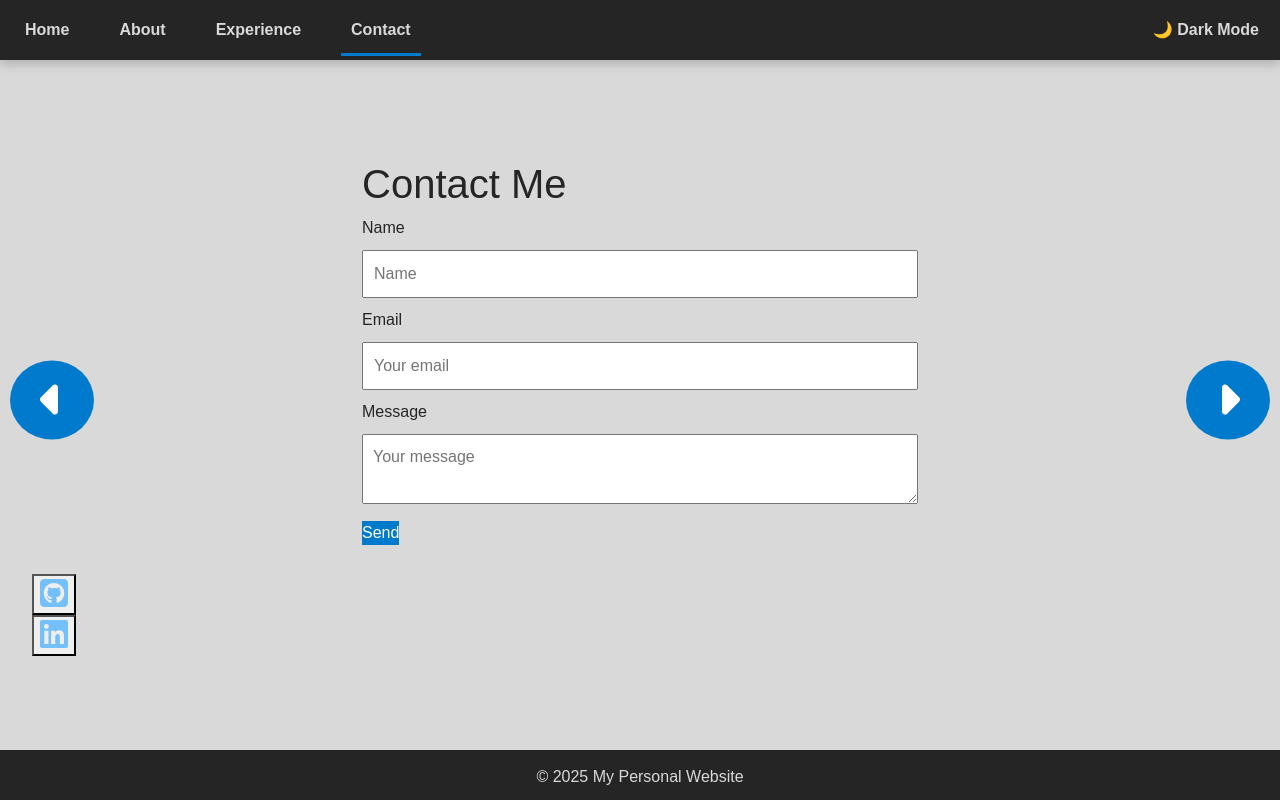
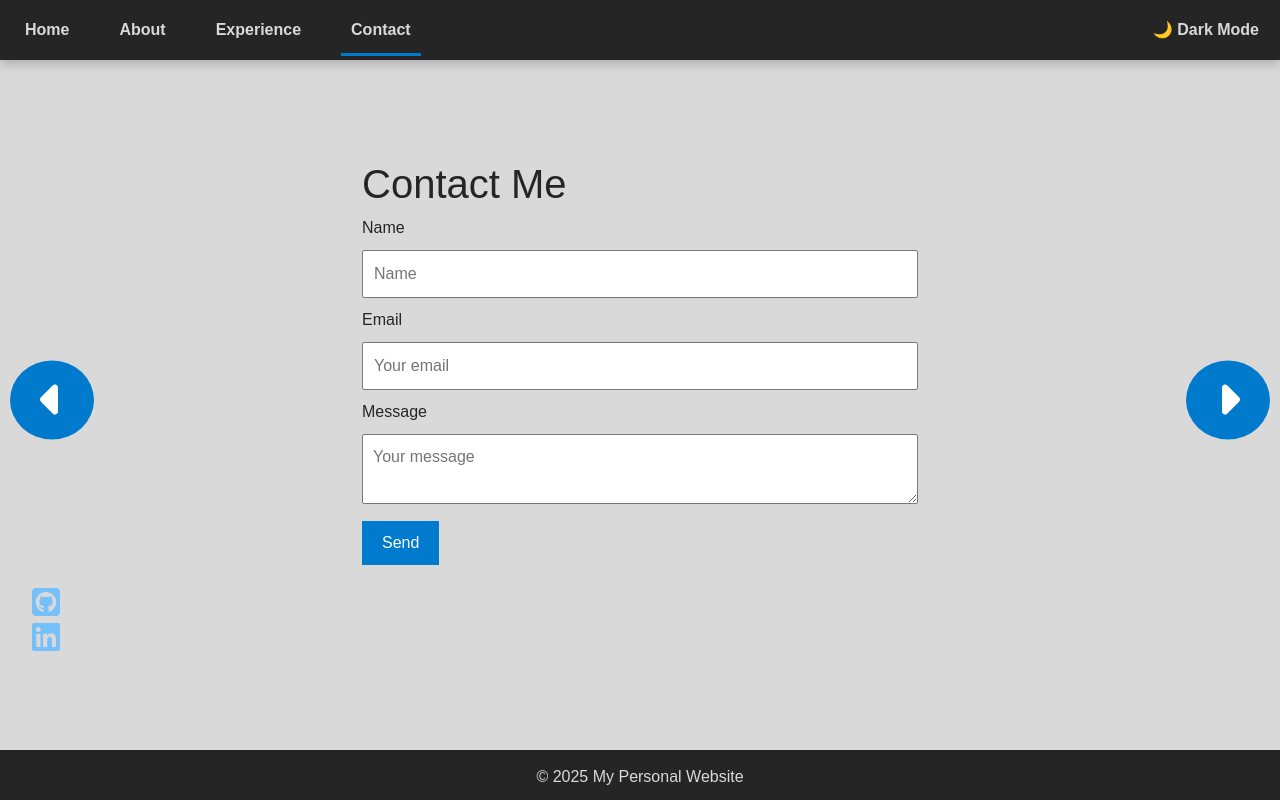
Before and after one commit to Cliftan/Clifton, a React (Vite) app: page / in a window 1280 px wide. Both pictures are taken after a click on the button "Contact". Built offline with nearby package versions, Linux system fonts and the light colour scheme.

Commit message:
Button styling

```diff
--- a/src/App.css
+++ b/src/App.css
@@ -27,10 +27,15 @@ body.light-mode {
   width: 100%;
 }
 
+.side-items button{
+  border: none;
+  padding: 0%;
+  background: none;
+}
+
 ul {
   list-style-type: none;
 }
-
 
 /* Navbar Styling */
 nav {
@@ -460,9 +465,3 @@ body.light-mode .navigation-buttons button:hover {
   text-align: left;
   padding: 0px 350px 75px 350px;
 }
-
-.contact button{
-  border: none;
-  padding: 0%;
-  background: none;
-}
```
